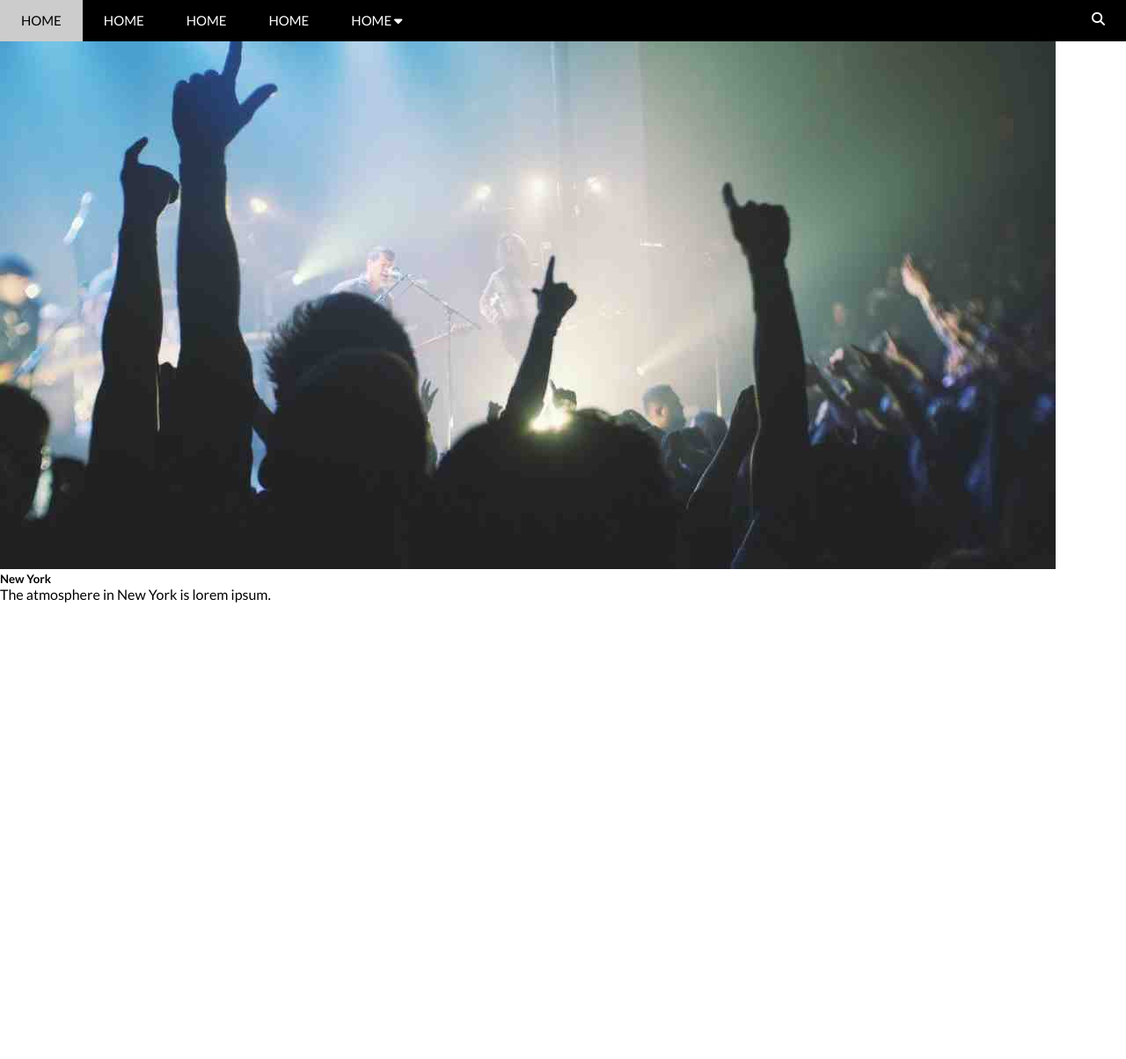
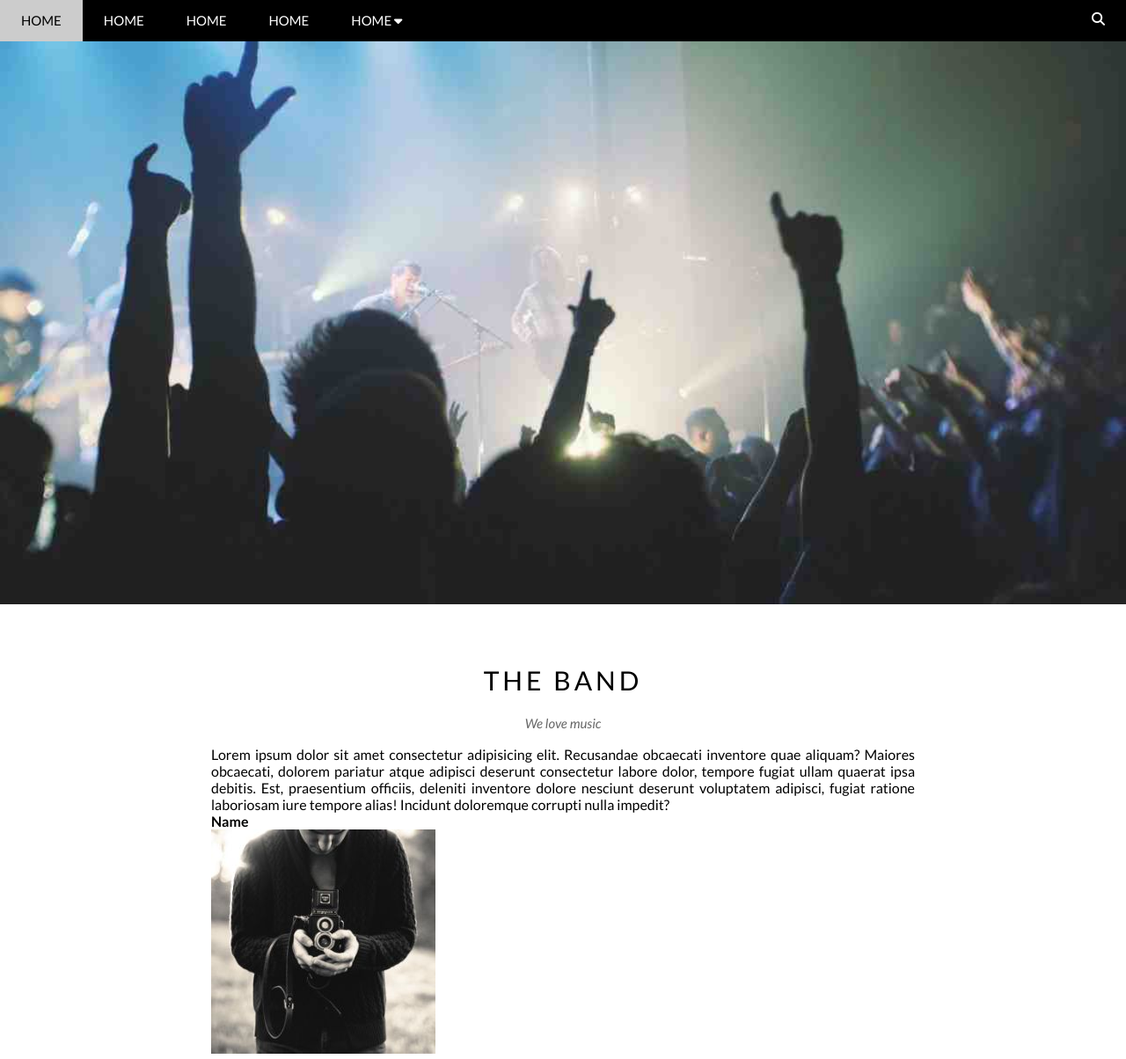
Before and after one commit to khaikq1010/the_band, a plain HTML site: page index.html in a window 1280 px wide. Shown: the top 1204 px of the page at 88% size. Before the commit the page ends 800 px from the top, so only its background shows below. Drawn offline with Linux system fonts and the light colour scheme.

Commit message:
add slider

```diff
--- a/app.css
+++ b/app.css
@@ -75,3 +75,35 @@ header nav a {
 .nav-icon-search:hover {
   background-color: red;
 }
+
+/* .header-slider-content img {
+  width: 100%;
+} */
+
+.main-band {
+  margin: 64px auto;
+  max-width: 800px;
+}
+
+.main-band-title {
+  font-size: 30px;
+  font-weight: 400;
+  letter-spacing: 4px;
+  text-transform: uppercase;
+  line-height: 1.5;
+  margin: 10px 0px;
+  text-align: center;
+}
+
+.main-band-slogan {
+  text-align: center;
+  opacity: 0.6;
+  font-size: 15px;
+  font-style: italic;
+  line-height: 1.5;
+  margin: 15px 0px;
+}
+
+.main-band-detail {
+  text-align: justify;
+}
--- /dev/null
+++ b/app.js
@@ -0,0 +1,14 @@
+var myIndex = 0;
+carousel();
+
+function carousel() {
+  var i;
+  var x = document.getElementsByClassName("mySlides");
+  for (i = 0; i < x.length; i++) {
+    x[i].style.display = "none";
+  }
+  myIndex++;
+  if (myIndex > x.length) {myIndex = 1}
+  x[myIndex-1].style.display = "block";
+  setTimeout(carousel, 2000); // Change image every 2 seconds
+}
--- a/index.html
+++ b/index.html
@@ -41,17 +41,47 @@
       </nav>
 
       <div class="header-slider">
-        <div class="header-slider-item">
-          <img src="./src/img/ny.jpg" alt="" />
-
-          <div class="header-slider-item-content">
-            <h5>New York</h5>
-            <p>The atmosphere in New York is lorem ipsum.</p>
-          </div>
+        <div class="w3-content w3-section">
+          <img
+            class="mySlides"
+            src="./src/img/chicago.jpg"
+            style="width: 100%"
+          />
+          <img class="mySlides" src="./src/img/la.jpg" style="width: 100%" />
+          <img class="mySlides" src="./src/img/ny.jpg" style="width: 100%" />
         </div>
       </div>
     </header>
 
-    <main></main>
+    <main>
+      <div class="main-band">
+        <h2 class="main-band-title">The band</h2>
+        <p class="main-band-slogan">We love music</p>
+        <p class="main-band-detail">
+          Lorem ipsum dolor sit amet consectetur adipisicing elit. Recusandae
+          obcaecati inventore quae aliquam? Maiores obcaecati, dolorem pariatur
+          atque adipisci deserunt consectetur labore dolor, tempore fugiat ullam
+          quaerat ipsa debitis. Est, praesentium officiis, deleniti inventore
+          dolore nesciunt deserunt voluptatem adipisci, fugiat ratione
+          laboriosam iure tempore alias! Incidunt doloremque corrupti nulla
+          impedit?
+        </p>
+        <ul>
+          <li>
+            <h4>Name</h4>
+            <img src="./src/img/bandmember.jpg" alt="" />
+          </li>
+          <li>
+            <h4>Name</h4>
+            <img src="./src/img/bandmember.jpg" alt="" />
+          </li>
+          <li>
+            <h4>Name</h4>
+            <img src="./src/img/bandmember.jpg" alt="" />
+          </li>
+        </ul>
+      </div>
+    </main>
+    <script src="./app.js"></script>
   </body>
 </html>
```
Also changed, not shown: src/img/bandmember.jpg (added), src/img/chicago.jpg (added), src/img/la.jpg (added).
